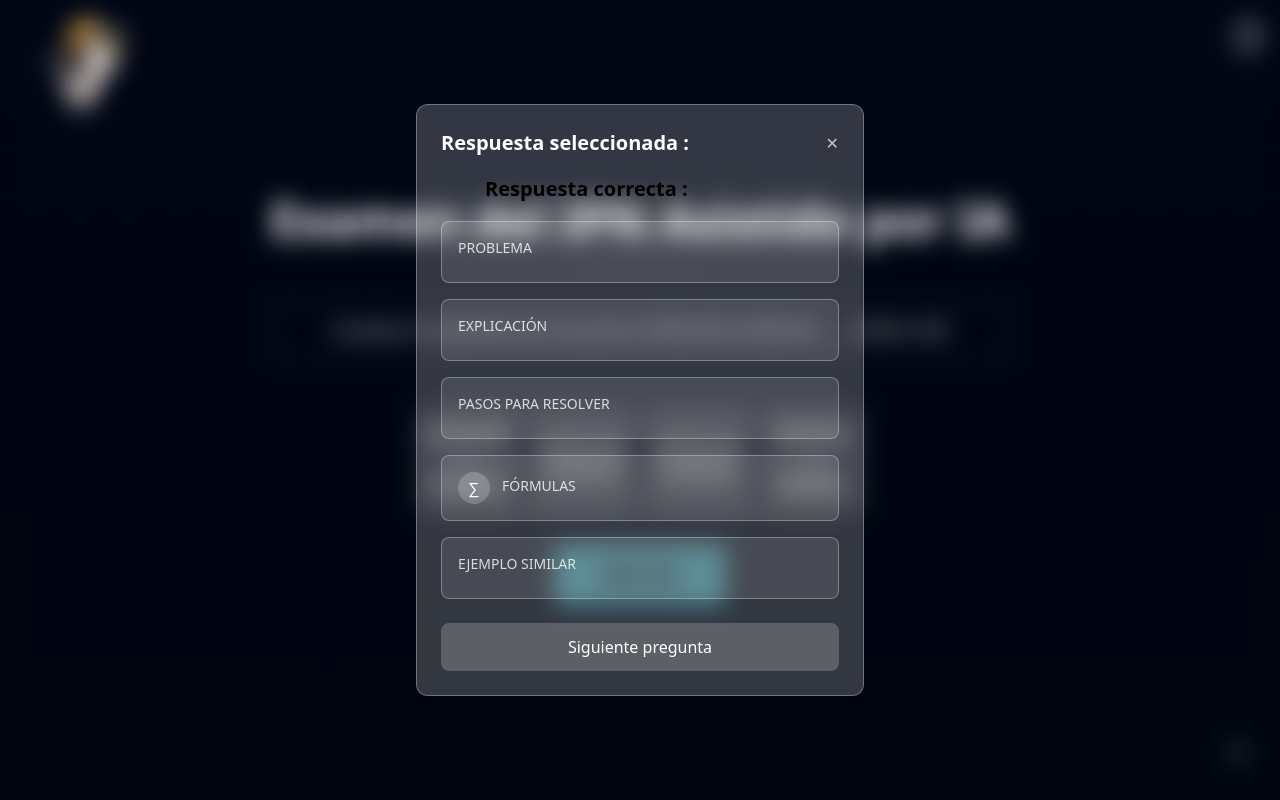
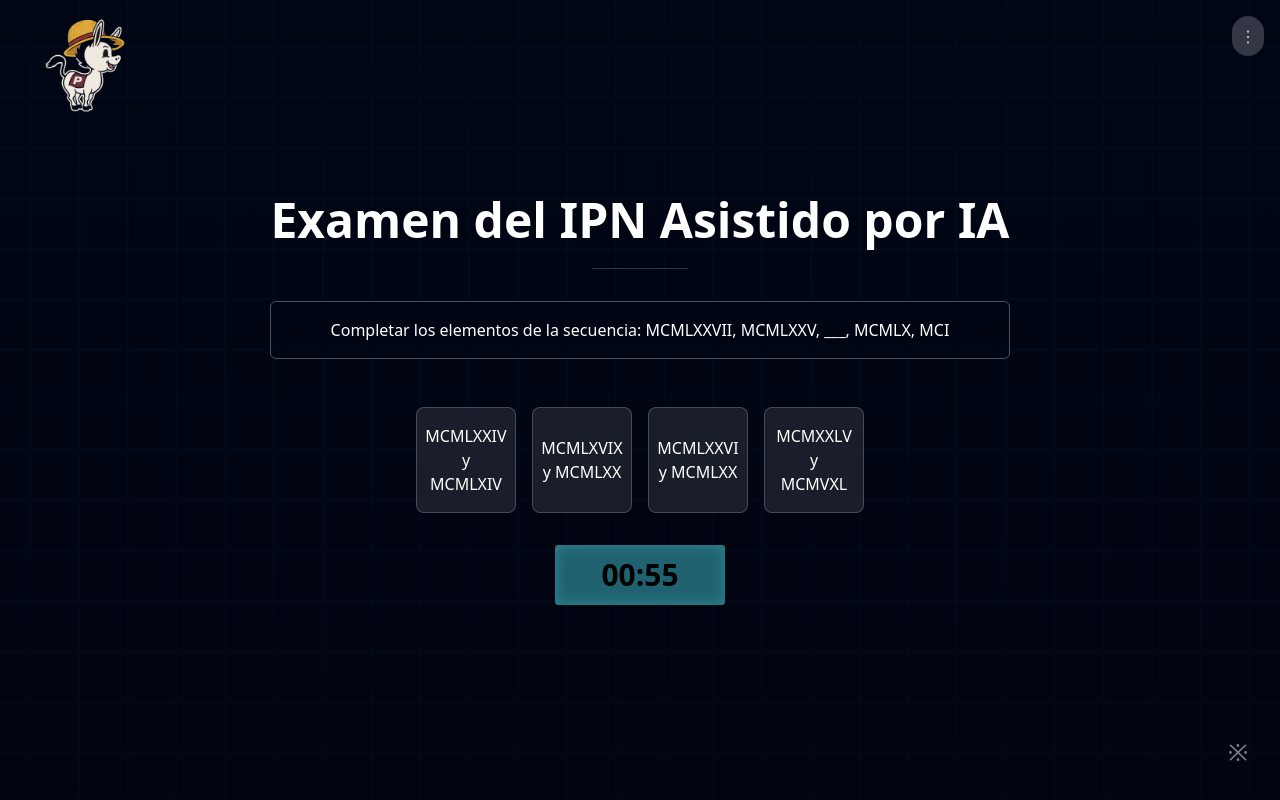
Before and after one commit to raulisai/guia-ipn, a website: page public/examen.html in a window 1280 px wide. Drawn offline with nearby package versions, Linux system fonts and the light colour scheme.

Commit message:
Hide modal by default in examen.html for improved user experience

```diff
--- a/public/examen.html
+++ b/public/examen.html
@@ -101,7 +101,7 @@
         </div>
         <!-- Modal -->
         <div id="modal"
-            class=" fixed inset-0 bg-custom-modal backdrop-blur-md z-50 flex items-center justify-center p-4">
+            class="hidden fixed inset-0 bg-custom-modal backdrop-blur-md z-50 flex items-center justify-center p-4">
             <div class="bg-white/20 backdrop-blur-sm rounded-xl max-w-md w-full p-6 border border-white/30">
                 <div class="flex justify-between items-center mb-4">
                     <h3 class="text-xl font-bold text-white">Respuesta seleccionada : <span id="modalContent"></span></h3>
```
